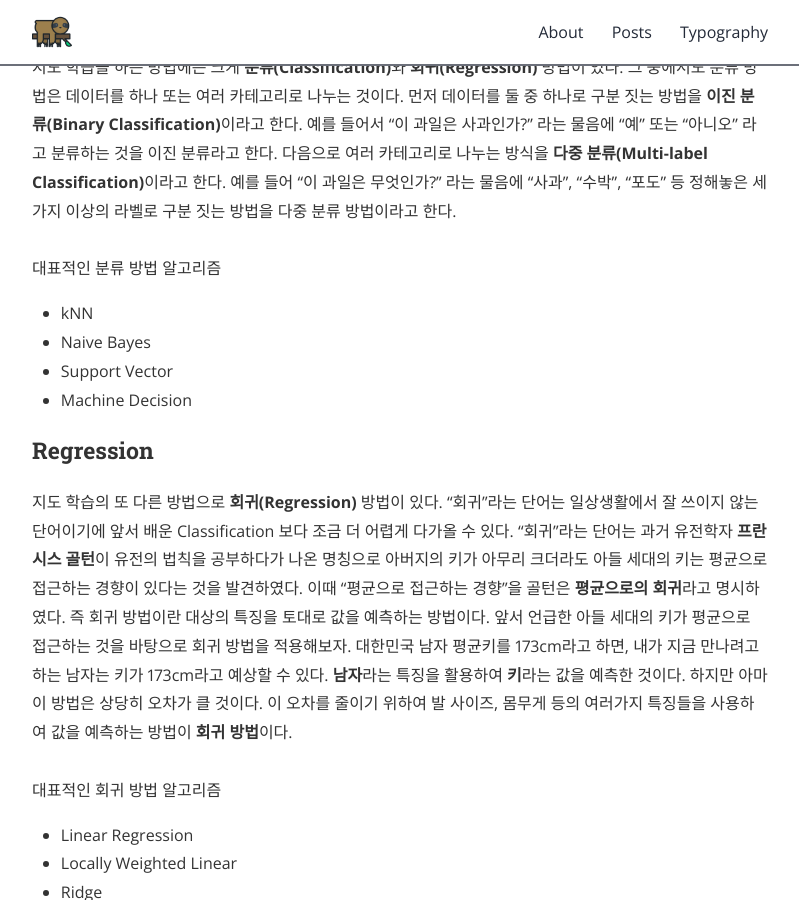
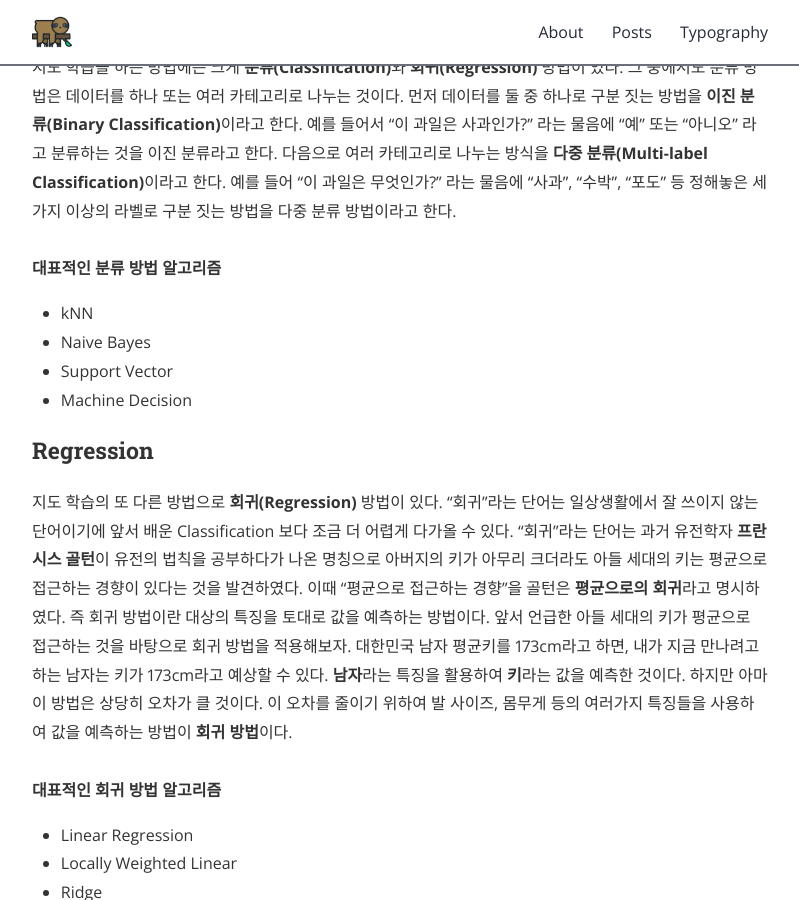
Before and after one commit to exopas95/exopas95.github.io, a Jekyll site: the page built from _posts/2015-06-13-supervised-unsupervised-reinforcement-learning.md, in a window 1280 px wide and 900 px high, scrolled down 729 px. Shown: the whole window, without its empty margins (240-1039 px from the left). Built offline with Jekyll 4.4.1, drawn with Linux system fonts in a browser that asks for light colours; nearby versions of some CDN libraries.

Commit message:
Update 2015-06-13-supervised-unsupervised-reinforcement-learning.md

```diff
--- a/_posts/2015-06-13-supervised-unsupervised-reinforcement-learning.md
+++ b/_posts/2015-06-13-supervised-unsupervised-reinforcement-learning.md
@@ -5,10 +5,11 @@ date:   2020-06-13T10:06:52-05:00
 author: TreeNulbo
 categories: Convolutional-Neural-Network
 ---
-
+<html>
 <div align="center">
   <img src="https://user-images.githubusercontent.com/38775259/84569496-13764480-adc2-11ea-8a27-e89e772a3e5b.png" width="600", height="400"></img>
 </div>
+</html>
 
 머신 러닝의 학습 방법은 크게 세 가지인 **지도 학습, 비지도 학습, 강화 학습**으로 나뉜다. 머신 러닝을 배우면서 자주 등장하는
 이 개념들은 각각 어떤 차이점들이 있을까? 이번 포스트에서는 머신 러닝의 세 가지 학습 방법 각각의 특징과 그 차이점을
@@ -22,7 +23,7 @@ categories: Convolutional-Neural-Network
 지도 학습을 하는 방법에는 크게 **분류(Classification)**와 **회귀(Regression)** 방법이 있다. 그 중에서도 분류 방법은  데이터를 하나 또는 여러 카테고리로 나누는 것이다. 먼저 데이터를 둘 중 하나로 구분 짓는 방법을 **이진 분류(Binary Classification)**이라고 한다. 예를 들어서 "이 과일은 사과인가?" 라는 물음에 "예" 또는 "아니오" 라고 분류하는 것을 이진 분류라고 한다. 다음으로 여러 카테고리로 나누는 방식을 **다중 분류(Multi-label Classification)**이라고 한다. 예를 들어 "이 과일은 무엇인가?" 라는 물음에 "사과", "수박", "포도" 등 정해놓은 세 가지 이상의 라벨로 구분 짓는 방법을 다중 분류 방법이라고 한다.
 <br>
 <br>
-대표적인 분류 방법 알고리즘
+**대표적인 분류 방법 알고리즘**
 - kNN
 - Naive Bayes
 - Support Vector
@@ -32,7 +33,7 @@ categories: Convolutional-Neural-Network
 지도 학습의 또 다른 방법으로 **회귀(Regression)** 방법이 있다. "회귀"라는 단어는 일상생활에서 잘 쓰이지 않는 단어이기에 앞서 배운 Classification 보다 조금 더 어렵게 다가올 수 있다. "회귀"라는 단어는 과거 유전학자 **프란시스 골턴**이 유전의 법칙을 공부하다가 나온 명칭으로 아버지의 키가 아무리 크더라도 아들 세대의 키는 평균으로 접근하는 경향이 있다는 것을 발견하였다. 이때 "평균으로 접근하는 경향"을 골턴은 **평균으로의 회귀**라고 명시하였다. 즉 회귀 방법이란 대상의 특징을 토대로 값을 예측하는 방법이다. 앞서 언급한 아들 세대의 키가 평균으로 접근하는 것을 바탕으로 회귀 방법을 적용해보자. 대한민국 남자 평균키를 173cm라고 하면, 내가 지금 만나려고 하는 남자는 키가 173cm라고 예상할 수 있다. **남자**라는 특징을 활용하여 **키**라는 값을 예측한 것이다. 하지만 아마 이 방법은 상당히 오차가 클 것이다. 이 오차를 줄이기 위하여 발 사이즈, 몸무게 등의 여러가지 특징들을 사용하여 값을 예측하는 방법이 **회귀 방법**이다.
 <br>
 <br>
-대표적인 회귀 방법 알고리즘
+**대표적인 회귀 방법 알고리즘**
 - Linear Regression
 - Locally Weighted Linear
 - Ridge
```
